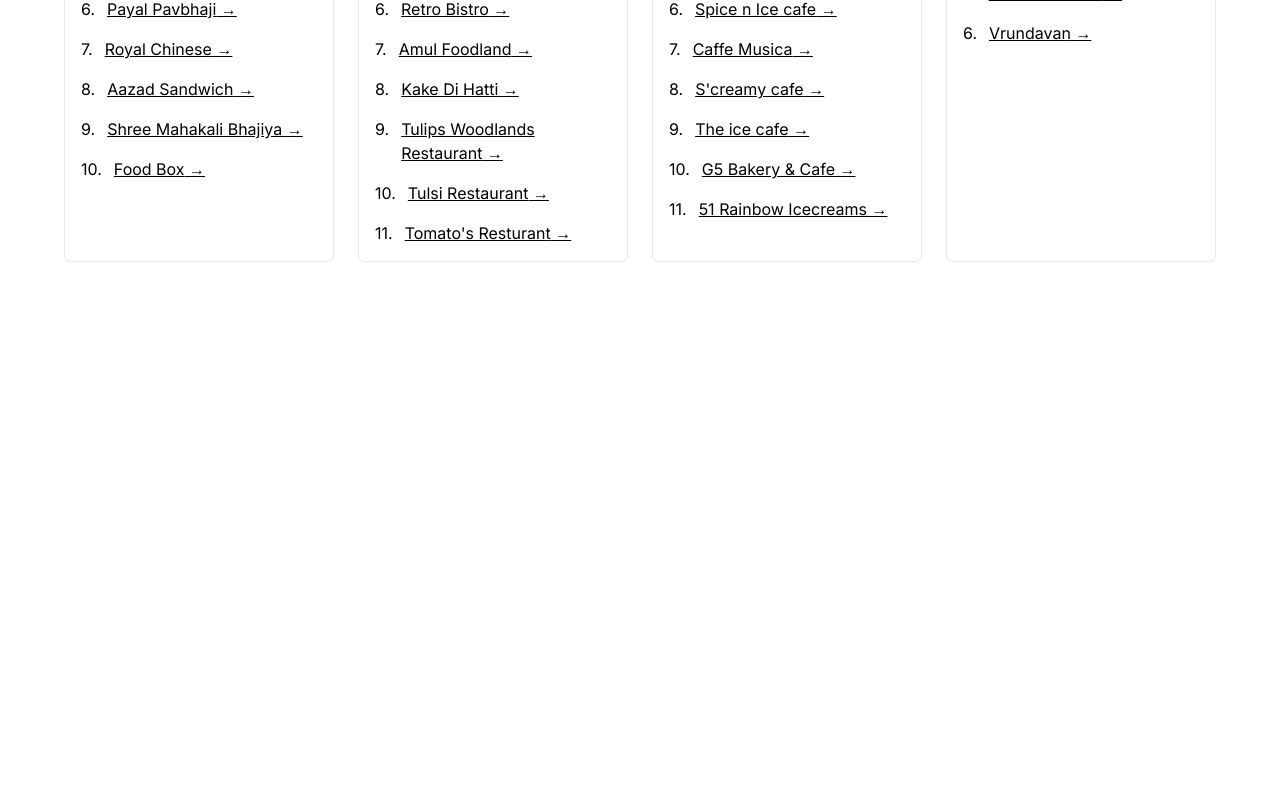
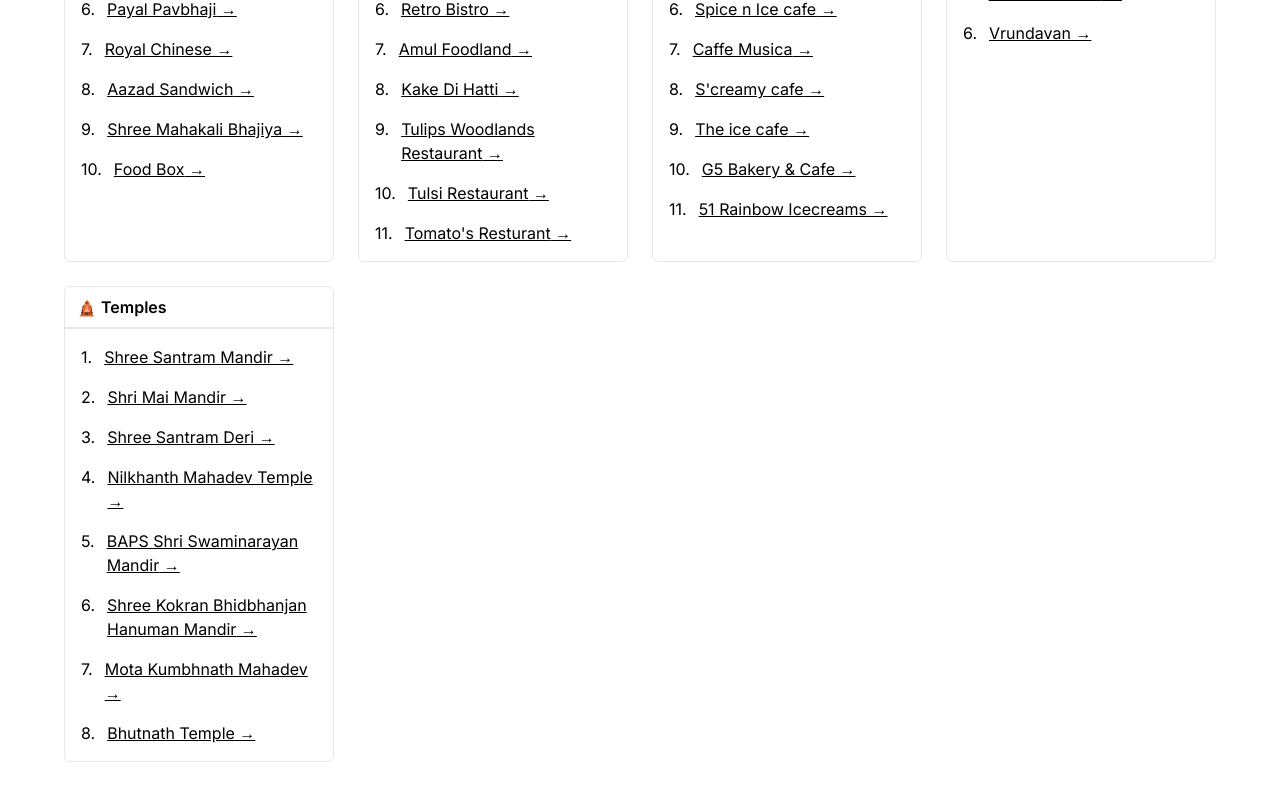
Before and after one commit to dhruvdabhi101/nadiad-wiki, a Next.js app: page / in a window 1280 px wide. Shown: the part 686-1486 px from the top of the page. Before the commit the page ends 988 px from the top, so only its background shows below. Built offline with nearby package versions, Linux system fonts and the light colour scheme.

Commit message:
add new card

```diff
--- a/src/app/page.tsx
+++ b/src/app/page.tsx
@@ -3,6 +3,7 @@
 import Resturants from "@/utils/Restaurant.json";
 import Cafe from "@/utils/Cafe.json";
 import Drinks from "@/utils/Drinks.json";
+import Temples from "@/utils/Temples.json";
 import Link from "next/link";
 
 export default function Home() {
@@ -35,6 +36,7 @@
         <Card header="🍽️ Restaurants" data={Resturants.data} />
         <Card header="🍵 Cafes" data={Cafe.data} />
         <Card header="☕ Cold/Hot Drinks" data={Drinks.data} />
+        <Card header="🛕 Temples" data={Temples.data} />
       </div>
     </main>
   );
--- /dev/null
+++ b/src/utils/Temples.json
@@ -0,0 +1,36 @@
+{
+    "data": [
+        {
+            "label": "Shree Santram Mandir",
+            "link": "https://maps.app.goo.gl/ASqy4hXyWRiySTb87"
+        },
+        {
+            "label": "Shri Mai Mandir",
+            "link": "https://maps.app.goo.gl/hXhNoxuMT9RbZmr4A"
+        },
+        {
+            "label": "Shree Santram Deri",
+            "link": "https://maps.app.goo.gl/bf65b7fZoeg1BsfM9"
+        },
+        {
+            "label": "Nilkhanth Mahadev Temple",
+            "link": "https://maps.app.goo.gl/Joubonchkg2GBkjd6"
+        },
+        {
+            "label": "BAPS Shri Swaminarayan Mandir",
+            "link": "https://maps.app.goo.gl/1hzLZ3N3owuwNbwUA"
+        },
+        {
+            "label": "Shree Kokran Bhidbhanjan Hanuman Mandir",
+            "link": "https://maps.app.goo.gl/gyH7VjJMsMieJbUd9"
+        },
+        {
+            "label": "Mota Kumbhnath Mahadev",
+            "link": "https://maps.app.goo.gl/fhMcHdu6AhatenwB9"
+        },
+        {
+            "label": "Bhutnath Temple",
+            "link": "https://maps.app.goo.gl/9Ze9HAa5yGX7VcfH8"
+        }
+    ]
+}
```
